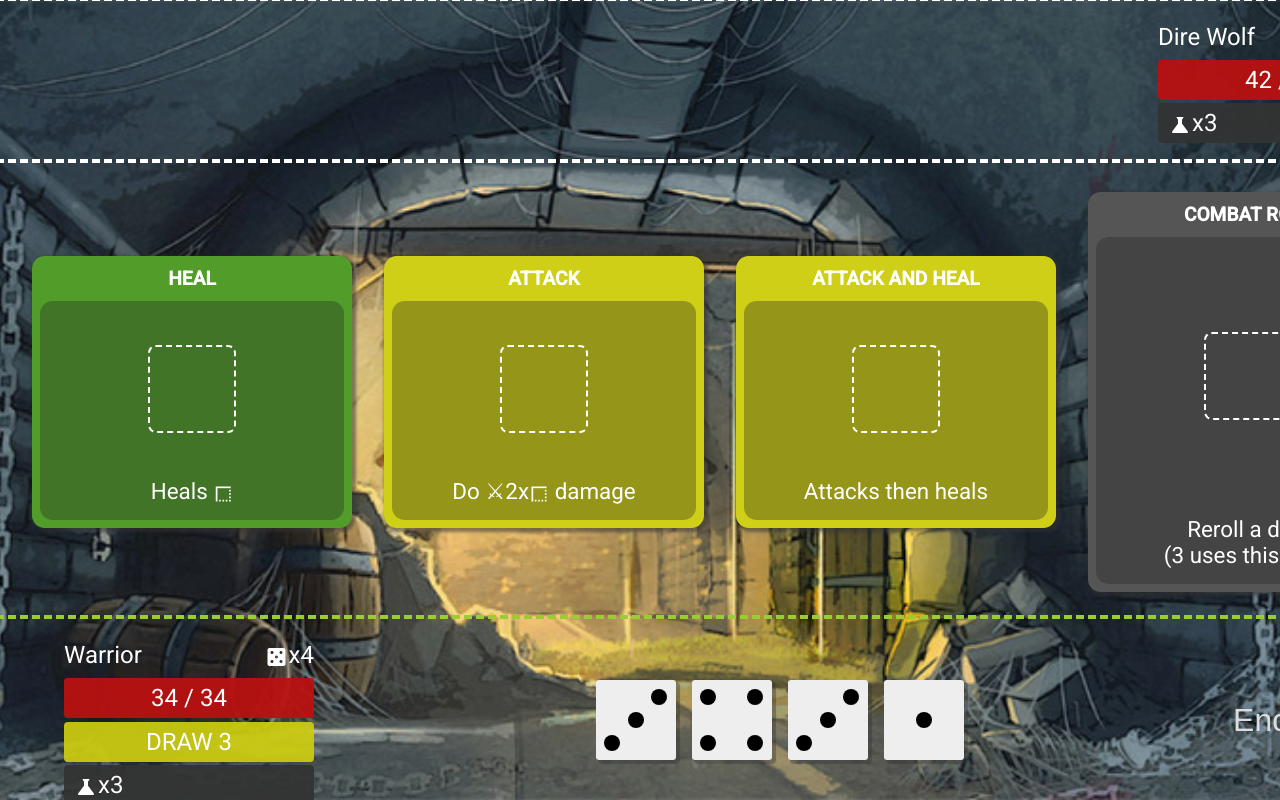
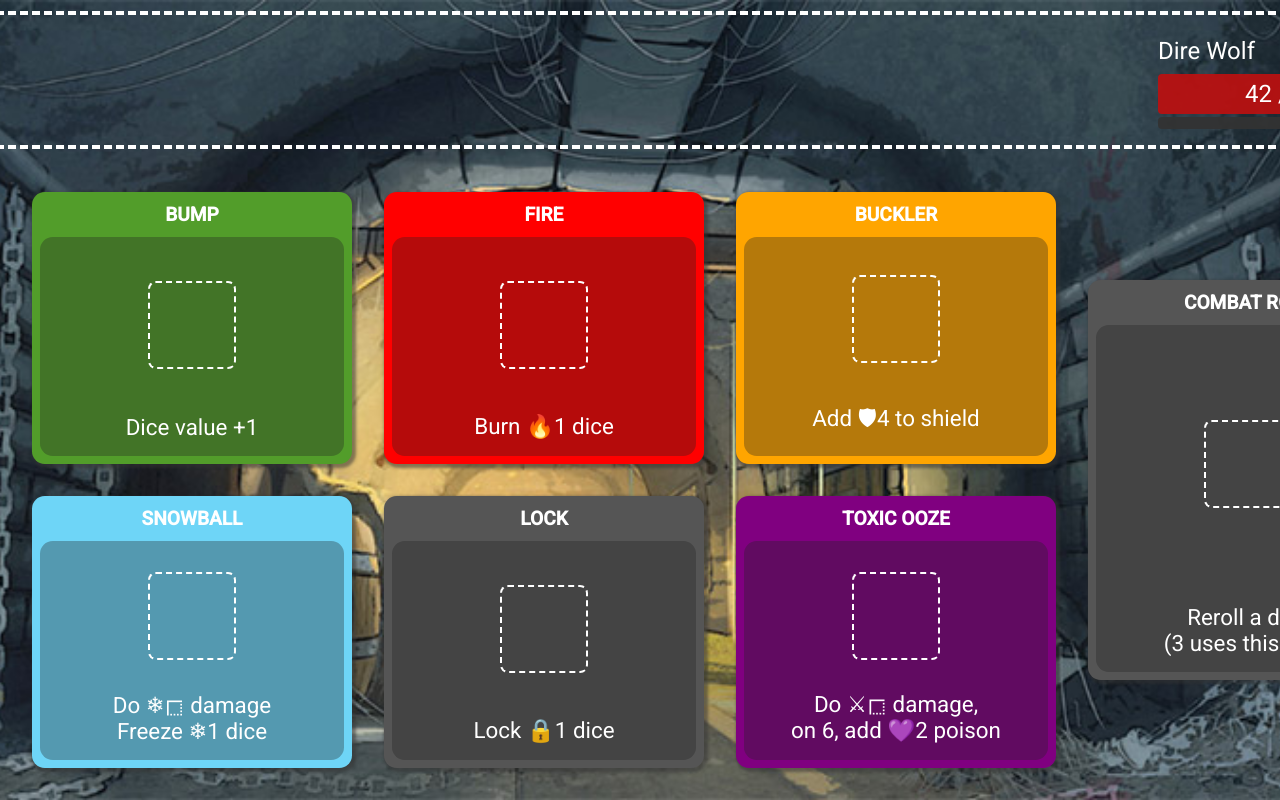
Before and after one commit to akmalkrmv/dungeons, an Angular app: page /battle in a window 1280 px wide. Built offline with nearby package versions, Linux system fonts and the light colour scheme.

Commit message:
working on card effects

```diff
--- a/src/app/data/cards.data.ts
+++ b/src/app/data/cards.data.ts
@@ -1,42 +1,58 @@
 import { Card, CardSize, CardType } from '../models/card';
 import {
   BumpDiceAction,
+  BurnAction,
   DamageAction,
   FreezeAction,
   HealAction,
+  LockAction,
   PoisonAction,
   RerollDiceAction,
   ShieldAction,
 } from '../models/card-action';
-import { PoisonEffect } from '../models/card-effect';
 
-const N_DAMAGE = `<i class="material-icons">border_style</i>`;
+const DICE = `<i class="material-icons">border_style</i>`;
 
 export const CARDS = {
   SORCERESS: [
-    new Card('CAULDRON', `Do 1 damage, get a new dice`, CardType.Poison),
-    new Card('ICE SHARD', `Do ${N_DAMAGE}, Freeze 1 dice`, CardType.Ice),
-    new Card('ICE SHARD', `Do ${N_DAMAGE}, Freeze 1 dice`, CardType.Ice),
-    new Card('INFLICTION', `Do 3 damage`, CardType.Fire),
+    new Card('CAULDRON', `Do 1 damage, get a new dice`, CardType.Poison, [new DamageAction(1), new RerollDiceAction()]),
+    new Card('ICE SHARD', `Do ${DICE}, Freeze 1 dice`, CardType.Ice, [new DamageAction(), new FreezeAction(1)]),
+    new Card('ICE SHARD', `Do ${DICE}, Freeze 1 dice`, CardType.Ice, [new DamageAction(), new FreezeAction(1)]),
+    new Card('INFLICTION', `Do 3 damage`, CardType.Fire, [new DamageAction(3)]),
   ],
 
   HEAL_AND_ATTACK: [
-    new Card('HEAL', `Heals ${N_DAMAGE}`, CardType.Heal, [new HealAction()]),
-    new Card('ATTACK', `Do ⚔2x${N_DAMAGE} damage`, CardType.Attack, [new DamageAction()]),
-    new Card('ATTACK AND HEAL', 'Attacks then heals', CardType.Attack, [new DamageAction(), new HealAction()]), // ???
+    new Card('HEAL', `Heals ${DICE}`, CardType.Heal, [new HealAction()]),
+    new Card('ATTACK', `Do ⚔2x${DICE} damage`, CardType.Attack, [new DamageAction()]),
+    new Card('ATTACK AND HEAL', 'Attacks then heals', CardType.Neutral, [new DamageAction(), new HealAction()]), // ???
+  ],
+
+  EFFECTS: [
+    new Card('BUMP', `Dice value +1`, CardType.Heal, [new BumpDiceAction()]),
+    new Card('FIRE', `Burn 🔥1 dice`, CardType.Fire, [new BurnAction()]),
+    new Card('BUCKLER', `Add 🛡4 to shield`, CardType.Shield, [new ShieldAction(4)]),
+    new Card('SNOWBALL', `Do ❄${DICE} damage <br> Freeze ❄1 dice`, CardType.Ice, [
+      new DamageAction(),
+      new FreezeAction(),
+    ]),
+    new Card('LOCK', `Lock 🔒1 dice`, CardType.Neutral, [new LockAction()]),
+    new Card('TOXIC OOZE', `Do ⚔${DICE} damage, <br> on 6, add 💜2 poison`, CardType.Poison, [
+      new DamageAction(),
+      new PoisonAction(),
+    ]),
   ],
 
   DIFFERENT_TYPES: [
     new Card('BUMP', `Dice value +1`, CardType.Heal, [new BumpDiceAction()]),
-    new Card('BATTLE AXE', `Do ⚔2x${N_DAMAGE} damage`, CardType.Attack, [new DamageAction()]),
+    new Card('BATTLE AXE', `Do ⚔2x${DICE} damage`, CardType.Attack, [new DamageAction()]),
     new Card('BUCKLER', `Add 🛡4 to shield`, CardType.Shield, [new ShieldAction(4)]),
-    new Card('SNOWBALL', `Do ❄${N_DAMAGE} damage <br> Freeze ❄1 dice`, CardType.Ice, [
+    new Card('SNOWBALL', `Do ❄${DICE} damage <br> Freeze ❄1 dice`, CardType.Ice, [
       new DamageAction(),
       new FreezeAction(),
     ]),
     new Card(
       'TOXIC OOZE',
-      `Do ⚔${N_DAMAGE} damage, <br> on 6, add 💜2 poison`,
+      `Do ⚔${DICE} damage, <br> on 6, add 💜2 poison`,
       CardType.Poison,
       [new DamageAction(), new PoisonAction()],
       CardSize.Big
@@ -44,7 +60,7 @@ export const CARDS = {
   ],
 
   SPECIALS: [
-    new Card('COMBAT ROLL', 'Reroll a dice', CardType.Neutral, [new RerollDiceAction()], CardSize.Big).setProperties({
+    new Card('COMBAT ROLL', 'Reroll a dice', CardType.Neutral, [new RerollDiceAction()], CardSize.Big).assign({
       uses: 3,
     }),
   ],
--- a/src/app/models/card-action.ts
+++ b/src/app/models/card-action.ts
@@ -1,5 +1,5 @@
 import { DiceService } from '../services/dice.service';
-import { BurnEffect, FreezeEffect, LockEffect, PoisonEffect, ShieldEffect } from './card-effect';
+import { BurnEffect, FreezeEffect, ICardEffect, LockEffect, PoisonEffect, ShieldEffect } from './card-effect';
 import { Dice } from './dice';
 import { IPlayer } from './player';
 
@@ -18,8 +18,9 @@ export class DamageAction implements ICardAction {
 
   act(battle: IBattleInfo): IBattleInfo {
     const { enemy, dice } = battle;
-    const amount = this.damage ?? dice.value;
-    return { ...battle, enemy: { ...enemy, health: enemy.health - amount } };
+    const amount = this.damage || dice.value;
+    const updated = { ...enemy, health: Math.max(0, enemy.health - amount) };
+    return { ...battle, enemy: updated };
   }
 }
 export class HealAction implements ICardAction {
@@ -27,51 +28,59 @@ export class HealAction implements ICardAction {
 
   act(battle: IBattleInfo): IBattleInfo {
     const { player, dice } = battle;
-    const amount = this.heal ?? dice.value;
-    return { ...battle, player: { ...player, health: player.health + amount } };
+    const amount = this.heal || dice.value;
+    const updated = { ...player, health: Math.min(player.maxHealth, player.health + amount) };
+    return { ...battle, player: updated };
   }
 }
+
+// Effect actions
+
+const addEffect = (player: IPlayer, effect: ICardEffect): IPlayer => {
+  const existing = player.effects.find((item) => item.name === effect.name);
+  if (existing) {
+    existing.amount += effect.amount;
+    player.effects = player.effects.filter((item) => item.name !== effect.name);
+  }
+
+  return { ...player, effects: [...player.effects, existing || effect] };
+};
+
+export class BurnAction implements ICardAction {
+  constructor(private burn: number = 1) {}
+
+  act(battle: IBattleInfo): IBattleInfo {
+    return { ...battle, enemy: addEffect(battle.enemy, new BurnEffect(this.burn)) };
+  }
+}
+export class LockAction implements ICardAction {
+  constructor(private lock: number = 1) {}
+
+  act(battle: IBattleInfo): IBattleInfo {
+    return { ...battle, enemy: addEffect(battle.enemy, new LockEffect(this.lock)) };
+  }
+}
+export class FreezeAction implements ICardAction {
+  constructor(private freeze: number = 1) {}
+
+  act(battle: IBattleInfo): IBattleInfo {
+    return { ...battle, enemy: addEffect(battle.enemy, new FreezeEffect(this.freeze)) };
+  }
+}
+export class PoisonAction implements ICardAction {
+  constructor(private poison: number = 1) {}
+
+  act(battle: IBattleInfo): IBattleInfo {
+    return { ...battle, enemy: addEffect(battle.enemy, new PoisonEffect(this.poison)) };
+  }
+}
+
 export class ShieldAction implements ICardAction {
   constructor(private shield: number = 0) {}
 
   act(battle: IBattleInfo): IBattleInfo {
-    const { player, dice } = battle;
-    const amount = this.shield ?? dice.value;
-    return { ...battle, player: { ...player, effects: [...player.effects, new ShieldEffect(amount)] } };
-  }
-}
-
-// Effect actions
-export class BurnAction implements ICardAction {
-  constructor(private burn: number = 0) {}
-
-  act(battle: IBattleInfo): IBattleInfo {
-    const { enemy } = battle;
-    return { ...battle, enemy: { ...enemy, effects: [...enemy.effects, new BurnEffect(this.burn)] } };
-  }
-}
-export class LockAction implements ICardAction {
-  constructor(private lock: number = 0) {}
-
-  act(battle: IBattleInfo): IBattleInfo {
-    const { enemy } = battle;
-    return { ...battle, enemy: { ...enemy, effects: [...enemy.effects, new LockEffect(this.lock)] } };
-  }
-}
-export class FreezeAction implements ICardAction {
-  constructor(private freeze: number = 0) {}
-
-  act(battle: IBattleInfo): IBattleInfo {
-    const { enemy } = battle;
-    return { ...battle, enemy: { ...enemy, effects: [...enemy.effects, new FreezeEffect(this.freeze)] } };
-  }
-}
-export class PoisonAction implements ICardAction {
-  constructor(private poison: number = 0) {}
-
-  act(battle: IBattleInfo): IBattleInfo {
-    const { enemy } = battle;
-    return { ...battle, enemy: { ...enemy, effects: [...enemy.effects, new PoisonEffect(this.poison)] } };
+    const amount = this.shield || battle.dice.value;
+    return { ...battle, player: addEffect(battle.player, new ShieldEffect(amount)) };
   }
 }
 
@@ -81,20 +90,23 @@ export class BumpDiceAction implements ICardAction {
     const { player, dice } = battle;
     const bumped = dice.value + 1;
     const dices = bumped > 6 ? [{ value: 6 }, { value: bumped % 6 }] : [{ value: bumped }];
-    return { ...battle, player: { ...player, dices: [...player.dices, ...dices] } };
+    const updated = { ...player, dices: [...player.dices, ...dices] };
+    return { ...battle, player: updated };
   }
 }
 export class ReturnDiceAction implements ICardAction {
   act(battle: IBattleInfo): IBattleInfo {
     const { player, dice } = battle;
-    return { ...battle, player: { ...player, dices: [...player.dices, dice] } };
+    const updated = { ...player, dices: [...player.dices, dice] };
+    return { ...battle, player: updated };
   }
 }
 export class RerollDiceAction implements ICardAction {
   diceService = new DiceService();
   act(battle: IBattleInfo): IBattleInfo {
     const { player } = battle;
-    return { ...battle, player: { ...player, dices: [...player.dices, this.diceService.generateRandomDice()] } };
+    const updated = { ...player, dices: [...player.dices, this.diceService.generateRandomDice()] };
+    return { ...battle, player: updated };
   }
 }
 
--- a/src/app/models/card-effect.ts
+++ b/src/app/models/card-effect.ts
@@ -1,16 +1,37 @@
-export interface ICardEffect {}
-export class BurnEffect {
-  constructor(amount: number) {}
+export interface ICardEffect {
+  name: string;
+  icon: string;
+  color: string;
+  amount: number;
 }
-export class LockEffect {
-  constructor(amount: number) {}
+
+export class BurnEffect implements ICardEffect {
+  name = 'Burn';
+  icon = 'local_fire_department';
+  color = 'red';
+  constructor(public amount: number) {}
 }
-export class FreezeEffect {
-  constructor(amount: number) {}
+export class LockEffect implements ICardEffect {
+  name = 'Lock';
+  icon = 'lock';
+  color = 'yellow';
+  constructor(public amount: number) {}
 }
-export class PoisonEffect {
-  constructor(amount: number) {}
+export class FreezeEffect implements ICardEffect {
+  name = 'Freeze';
+  icon = 'ac_unit';
+  color = '#6ed5f7';
+  constructor(public amount: number) {}
 }
-export class ShieldEffect {
-  constructor(amount: number) {}
+export class PoisonEffect implements ICardEffect {
+  name = 'Poison';
+  icon = 'science';
+  color = 'magenta';
+  constructor(public amount: number) {}
 }
+export class ShieldEffect implements ICardEffect {
+  name = 'Shield';
+  icon = 'shield';
+  color = 'orange';
+  constructor(public amount: number) {}
+}
--- a/src/app/models/card.ts
+++ b/src/app/models/card.ts
@@ -51,7 +51,7 @@ export class Card implements ICard {
     public size: CardSize = CardSize.Medium
   ) {}
 
-  setProperties(properties: Partial<Card>): Card {
-    return { ...this, ...properties };
+  assign(properties: Partial<Card>): Card {
+    return Object.assign(this, properties);
   }
 }
--- a/src/app/models/player.ts
+++ b/src/app/models/player.ts
@@ -33,7 +33,7 @@ export class Player implements IPlayer {
   specialCards: ICard[] = [];
 
   dices: Dice[] = [];
-  effects: string[] = [];
+  effects: ICardEffect[] = [];
 
   constructor(public name: string, public maxHealth: number, public dicesCount: number) {}
 }
@@ -47,7 +47,7 @@ export class Enemy implements IPlayer {
   specialCards: ICard[] = [];
 
   dices: Dice[] = [];
-  effects: string[] = [];
+  effects: ICardEffect[] = [];
 
   constructor(public name: string, public maxHealth: number, public dicesCount: number) {}
 }
--- a/src/app/player/enemy/enemy.component.html
+++ b/src/app/player/enemy/enemy.component.html
@@ -4,6 +4,8 @@
     <span><i class="material-icons">casino</i>x{{ enemy.dicesCount }}</span>
   </div>
   <div class="health-bar">{{ enemy.health }} / {{ enemy.maxHealth }}</div>
-  <div class="stats-bar"><i class="material-icons">science</i>x3</div>
+  <div class="stats-bar">
+    <app-effects [effects]="enemy.effects"></app-effects>
+  </div>
 </div>
 <div class="player"></div>
--- a/src/app/player/player-details/player-details.component.html
+++ b/src/app/player/player-details/player-details.component.html
@@ -6,5 +6,8 @@
   </div>
   <div class="health-bar">{{ player.health }} / {{ player.maxHealth }}</div>
   <div class="break-bar">DRAW 3</div>
-  <div class="stats-bar"><i class="material-icons">science</i>x3</div>
+  <div class="stats-bar">
+    <app-effects [effects]="player.effects"></app-effects>
+
+  </div>
 </div>
--- a/src/app/services/card.service.ts
+++ b/src/app/services/card.service.ts
@@ -14,7 +14,9 @@ export class CardService {
       return [...CARDS.SORCERESS];
     }
 
-    return [...CARDS.HEAL_AND_ATTACK];
+    // return [...CARDS.HEAL_AND_ATTACK];
+    // return [...CARDS.DIFFERENT_TYPES];
+    return [...CARDS.EFFECTS];
   }
 
   generateSpecialCards(player?: IPlayer): ICard[] {
```
Also changed, not shown: src/app/app.module.ts (+3 -6 lines), src/app/player/effects.component.ts (added, +26 -0 lines).
